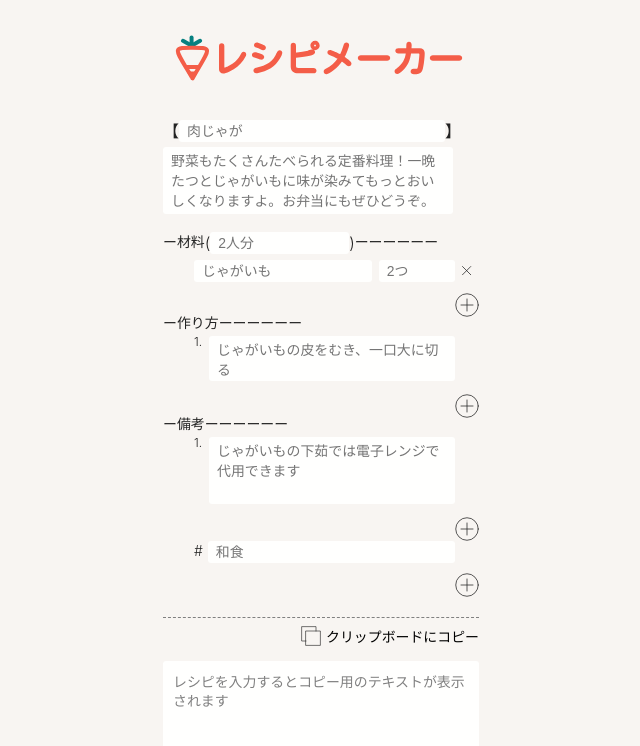
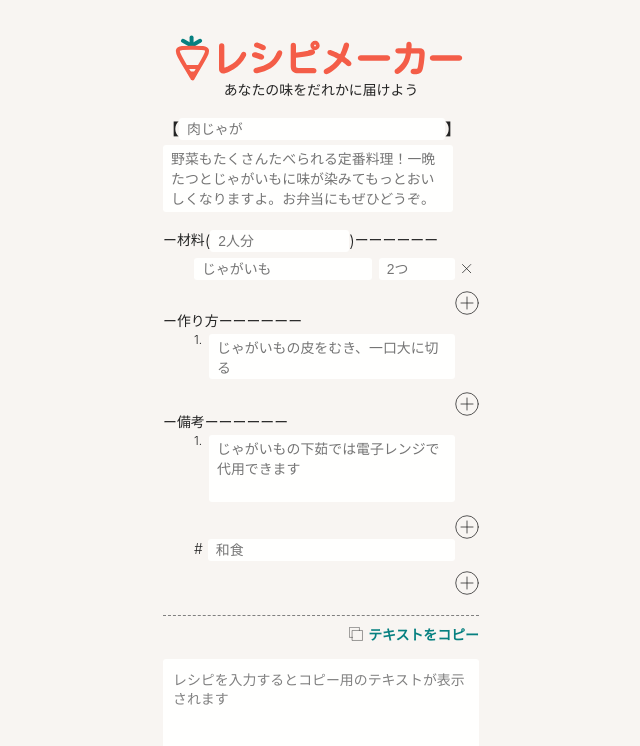
Before and after one commit to YukiAmakawa/RecipeFormatter, a Vue app: page / in a window 1280 px wide. Shown: the top 746 px of the page, without its empty margins (319-959 px from the left). Built offline with nearby package versions, Linux system fonts and the light colour scheme.

Commit message:
fix: 細かい文面修正

```diff
--- a/src/components/organisms/CopyText.vue
+++ b/src/components/organisms/CopyText.vue
@@ -6,7 +6,7 @@
     button.message-wrap.flex.flex-middle.end(@click.prevent="copyTexts")
       i.icon
         copy-icon
-      span.copy-message クリップボードにコピー
+      span.copy-message テキストをコピー
     .formatted-text
       p.default-message(v-if="isNoText") レシピを入力するとコピー用のテキストが表示されます
       #copy-text {{copyText}}
@@ -169,6 +169,8 @@ export default Vue.extend({
     margin-left: auto;
     .copy-message {
       margin-left: 5px;
+      color: #078080;
+      font-weight: bold;
     }
   }
   .tool-tip {
@@ -185,11 +187,14 @@ export default Vue.extend({
     }
   }
   .icon {
-    width: $medium;
-    height: $medium;
+    width: $small;
+    height: $small;
     svg {
-      width: $medium;
-      height: $medium;
+      width: $small;
+      height: $small;
+      path {
+        stroke-width: 5px;
+      }
     }
   }
   .formatted-text {
--- a/src/pages/recipes/index.vue
+++ b/src/pages/recipes/index.vue
@@ -1,7 +1,9 @@
 <template lang="pug">
   .recipes-index
     .wrap
-      app-logo.app-logo
+      .app-logo
+        app-logo.logo
+        span あなたの味をだれかに届けよう
       recipe-title.recipe-title(
         :recipe="recipe"
         @on-change-recipe-title="onChangeRecipeTitle"
@@ -50,7 +52,7 @@
 
 <script lang="ts">
 import Vue from "vue";
-import AppLogo from "../../components/atoms/AppLogo.vue";
+import AppLogo from "../../assets/recipe_maker_logo_type.svg";
 import RecipeTitle from "../../components/molecules/RecipeTitle.vue";
 import IngredientList from "../../components/organisms/IngredientList.vue";
 import StepList from "../../components/organisms/StepList.vue";
@@ -183,8 +185,15 @@ export default Vue.extend({
 <style lang="scss">
 .recipes-index {
   font-size: $small;
+  .app-logo {
+    text-align: center;
+    .logo {
+      width: 316px;
+      height: 46px;
+    }
+  }
   .recipe-title {
-    margin-top: 36px;
+    margin-top: 20px;
   }
   .ingredient-list {
     margin-top: 15px;
```
